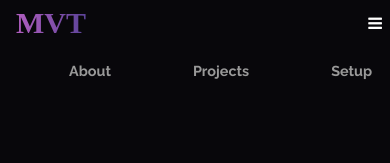
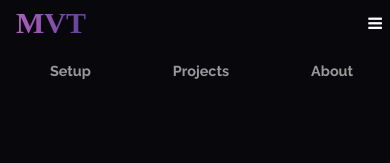
Before and after one commit to marcustrummer/trummerDev, an Angular app: page /#/dev in a window 390 px wide. Shown: the top 163 px of the page. Built offline with nearby package versions, Linux system fonts and the light colour scheme; a web font is replaced by a local one.

Commit message:
fixing navbar flex-direction on mobile

```diff
--- a/src/app/menu/menu.component.css
+++ b/src/app/menu/menu.component.css
@@ -213,6 +213,15 @@ div#modalbody{
 }
 
 @media only screen and (max-width: 576px) {
+
+  div#divMenu{
+    width: 100%;
+    display: flex;
+    flex-direction: row-reverse!important;
+    justify-content: flex-start;
+}
+
+
   nav ul li a:hover {
     color: white;
   }
```
